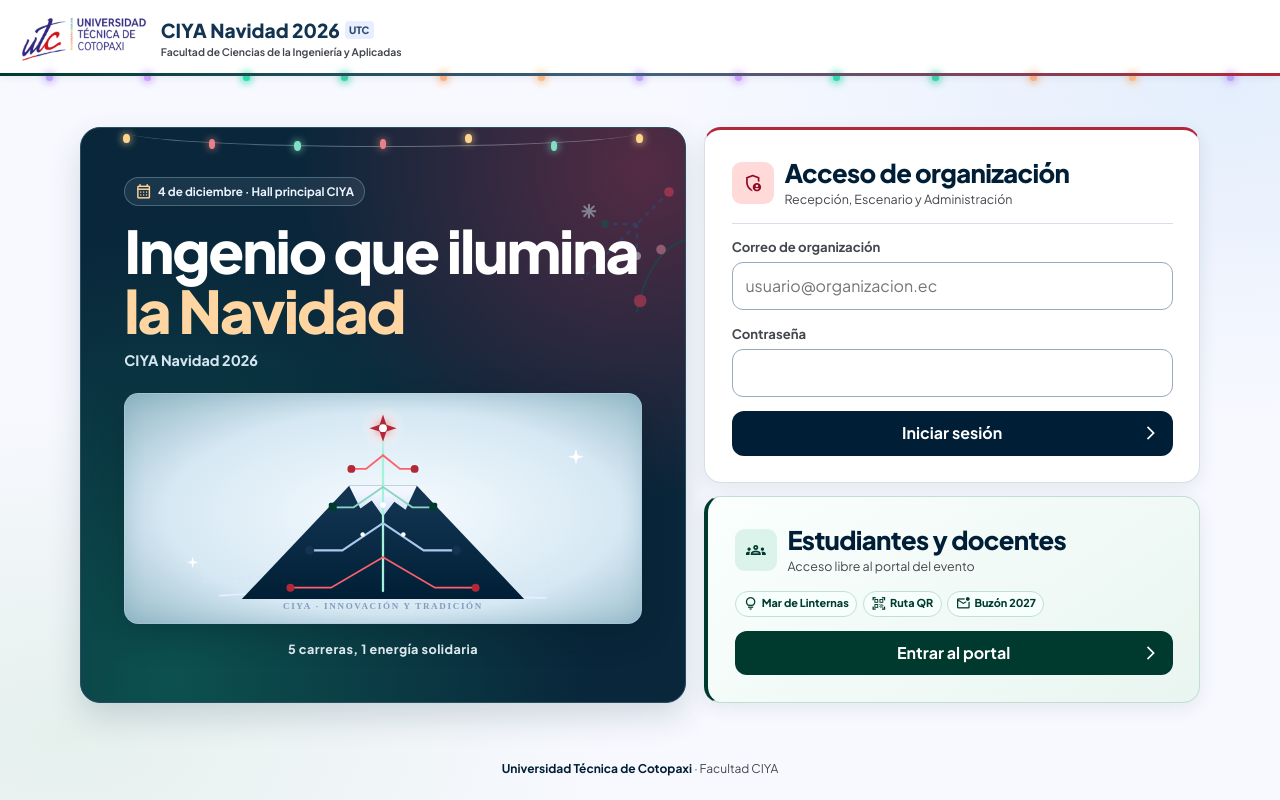
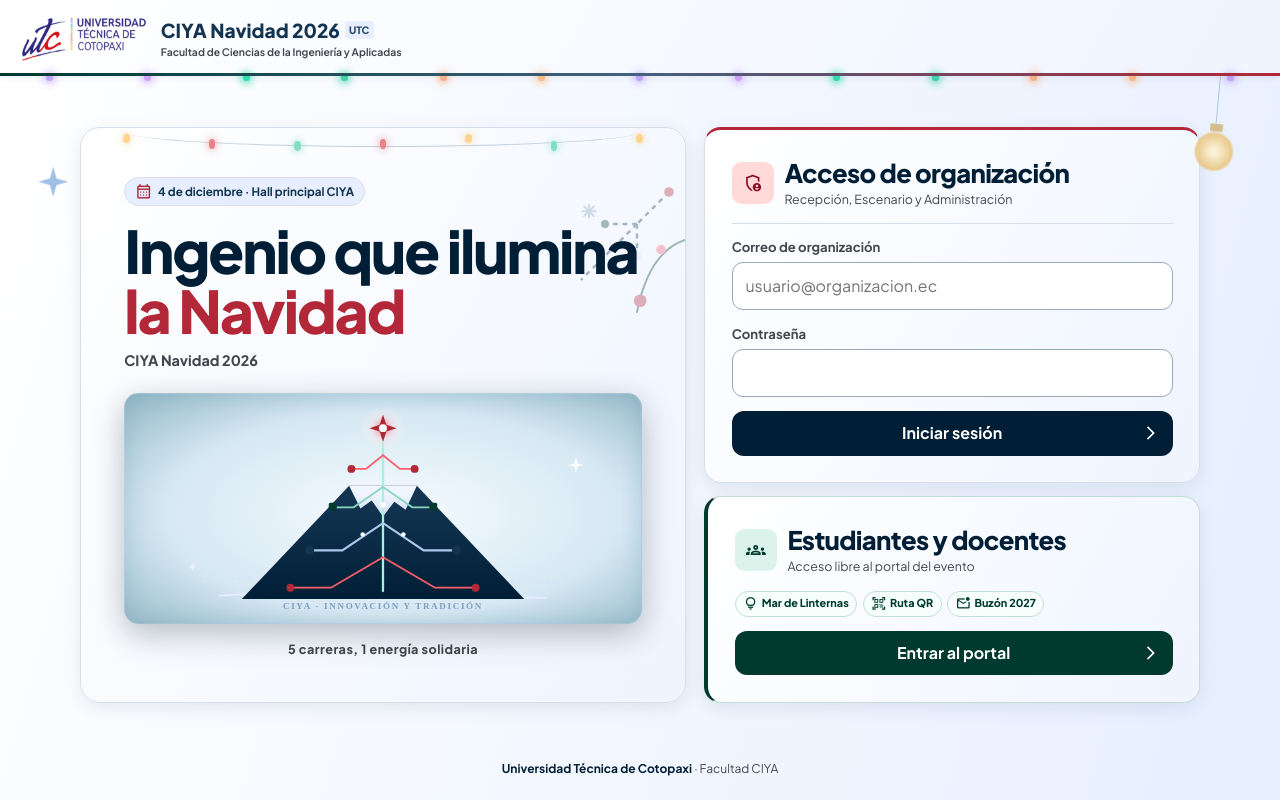
Before and after one commit to JorgeTaco/CIYA-navidad-2026, a plain HTML site: page apps/web/index.html in a window 1280 px wide. Drawn offline with Linux system fonts and the light colour scheme.

Commit message:
0.3 detallitos

```diff
--- a/apps/web/modules/cronograma/css/cronograma.css
+++ b/apps/web/modules/cronograma/css/cronograma.css
@@ -32,7 +32,7 @@
   padding: 0;
   border: 1px solid var(--line);
   border-radius: 13px;
-  background: var(--panel);
+  background: var(--surface-gradient);
   box-shadow: var(--shadow);
 }
 .schedule-entry details[open] { border-color: var(--tint); }
--- a/apps/web/modules/formularios-datos/css/acceso.css
+++ b/apps/web/modules/formularios-datos/css/acceso.css
@@ -1,10 +1,3 @@
-.access-page {
-  background:
-    radial-gradient(ellipse at 96% 12%, #e4eefc, transparent 36rem),
-    radial-gradient(ellipse at 5% 92%, #e5f0ed, transparent 35rem),
-    var(--bg);
-}
-
 .access-layout {
   display: grid;
   grid-template-columns: minmax(0, 1.1fr) minmax(0, .9fr);
@@ -24,14 +17,11 @@
   overflow: hidden;
   min-width: 0;
   padding: clamp(1.5rem, 4vw, 2.7rem);
-  border: 1px solid #294d61;
+  border: 1px solid var(--line);
   border-radius: 1.25rem;
-  background:
-    radial-gradient(ellipse at 93% 7%, #542b44, transparent 44%),
-    radial-gradient(ellipse at 15% 96%, #0c514f, transparent 58%),
-    #09263a;
-  box-shadow: 0 14px 32px #0e304629;
-  color: #fff;
+  background: var(--surface-gradient);
+  box-shadow: var(--shadow);
+  color: var(--primary);
 }
 
 .access-banner::before {
@@ -41,8 +31,7 @@
   width: 11rem;
   aspect-ratio: 1;
   background: url('../../portal-linterna/media/circuito.svg') center / contain no-repeat;
-  opacity: .42;
-  filter: brightness(1.7);
+  opacity: .35;
   pointer-events: none;
   content: '';
 }
@@ -60,7 +49,7 @@
 .access-lights::before {
   position: absolute;
   inset: -.8rem 0 .4rem;
-  border-bottom: 1px solid #cad5d966;
+  border-bottom: 1px solid #7089a566;
   border-radius: 0 0 50% 50%;
   content: '';
 }
@@ -87,27 +76,27 @@
   align-items: center;
   gap: .36rem;
   padding: .3rem .62rem;
-  border: 1px solid #82a8bc70;
+  border: 1px solid var(--line);
   border-radius: 999px;
-  background: #daeaff15;
-  color: #eaf3ff;
+  background: var(--panel-2);
+  color: var(--primary-soft);
   font-size: .73rem;
   font-weight: 700;
 }
 
-.access-event-date .material-symbols-outlined { color: #ffd69a; font-size: 1.08rem; }
+.access-event-date .material-symbols-outlined { color: var(--red); font-size: 1.08rem; }
 
 .access-banner h1 {
   max-width: 13ch;
   margin: .85rem 0 .55rem;
-  color: #fff;
+  color: var(--primary);
   font-size: clamp(2.4rem, 4.6vw, 4.35rem);
   font-weight: 800;
   line-height: 1.03;
 }
 
-.access-banner h1 em { color: #ffd6a1; font-style: normal; white-space: nowrap; }
-.access-banner-copy > p { margin: 0; color: #d4e5f2; font-size: .9rem; font-weight: 750; }
+.access-banner h1 em { color: var(--red); font-style: normal; }
+.access-banner-copy > p { margin: 0; color: var(--muted); font-size: .9rem; font-weight: 750; }
 
 .access-art {
   position: relative;
@@ -132,12 +121,17 @@
   aspect-ratio: 1;
   background: #fff;
   clip-path: polygon(50% 0, 60% 41%, 100% 50%, 60% 60%, 50% 100%, 40% 60%, 0 50%, 40% 41%);
+  animation: festive-sparkle 5s ease-in-out infinite alternate;
 }
 
 .sparkle-top { top: 24%; right: 11%; }
-.sparkle-bottom { bottom: 24%; left: 12%; width: .7rem; }
+.sparkle-bottom { bottom: 24%; left: 12%; width: .7rem; animation-delay: -2.5s; }
 
-.access-motto { margin: 0; color: #e4f0f4; text-align: center; font-size: .79rem; font-weight: 750; letter-spacing: .035em; }
+@media (prefers-reduced-motion: reduce) {
+  .access-sparkle { animation: none; }
+}
+
+.access-motto { margin: 0; color: var(--muted); text-align: center; font-size: .79rem; font-weight: 750; letter-spacing: .035em; }
 
 .access-choices { display: grid; align-content: start; gap: .85rem; }
 
@@ -153,7 +147,6 @@
   overflow: hidden;
   border-color: #c3ddd6;
   border-inline-start: 4px solid var(--green);
-  background: linear-gradient(145deg, #fafffd, #e9f5f0);
 }
 
 .access-card-heading { display: flex; align-items: center; gap: .65rem; margin-bottom: .9rem; }
@@ -203,7 +196,7 @@
   padding: .75rem;
   border: 1px solid var(--line);
   border-radius: var(--radius);
-  background: var(--bg-soft);
+  background: var(--surface-gradient);
 }
 .access-panel-link h3 { margin: 0 0 .2rem; }
 .access-panel-link p { margin: 0; color: var(--muted); font-size: .82rem; }
--- a/apps/web/modules/portal-linterna/css/qr.css
+++ b/apps/web/modules/portal-linterna/css/qr.css
@@ -17,6 +17,6 @@
 .qr-story .btn.ghost { margin-top: .8rem; }
 .qr-story .trivia-option { min-height: 48px; justify-content: flex-start; overflow-wrap: anywhere; }
 .trivia-option span { display: grid; place-items: center; flex: 0 0 1.6rem; aspect-ratio: 1; border-radius: 6px; background: var(--panel-strong); color: var(--primary); }
-.qr-story.gold-view { border-color: #d9b467; background: radial-gradient(ellipse at 50% 12%, var(--gold-soft), transparent 80%), var(--panel); }
+.qr-story.gold-view { border-color: #d9b467; }
 .gold-view .gold-code { margin-block: .5rem; font-variant-numeric: tabular-nums; }
 #gold-refresh { min-height: 44px; }
--- a/apps/web/shared/css/base.css
+++ b/apps/web/shared/css/base.css
@@ -8,13 +8,34 @@ html {
 :focus-visible { outline: 2px solid var(--focus); outline-offset: 3px; }
 
 body {
+  position: relative;
+  isolation: isolate;
   display: flex;
   flex-direction: column;
   min-height: 100vh;
   margin: 0;
-  background: var(--bg);
+  background: linear-gradient(105deg, var(--panel), var(--bg-soft) 68%, var(--panel-2));
   color: var(--text);
   font: 400 1rem/1.5 'Plus Jakarta Sans', system-ui, sans-serif;
+}
+
+body::after {
+  position: absolute;
+  inset-block-start: calc(var(--header-height) + env(safe-area-inset-top) + 5.2rem);
+  inset-inline-start: clamp(.2rem, 3vw, 3.5rem);
+  z-index: -1;
+  width: clamp(.8rem, 2.7vw, 1.9rem);
+  aspect-ratio: 1;
+  background: #91b6e3;
+  clip-path: polygon(50% 0, 61% 39%, 100% 50%, 61% 61%, 50% 100%, 39% 61%, 0 50%, 39% 39%);
+  pointer-events: none;
+  animation: festive-sparkle 6s ease-in-out infinite alternate;
+  content: '';
+}
+
+@keyframes festive-sparkle {
+  from { opacity: .42; transform: translateY(0) scale(.82); }
+  to { opacity: .9; transform: translateY(.5rem) scale(1); }
 }
 
 a { color: var(--blue); }
@@ -45,7 +66,7 @@ small, .muted { color: var(--muted); }
   top: 0;
   z-index: 50;
   padding-top: env(safe-area-inset-top);
-  background: var(--panel);
+  background: var(--surface-gradient);
   box-shadow: 0 1px 8px rgba(18, 52, 81, .08);
 }
 
@@ -68,6 +89,28 @@ small, .muted { color: var(--muted); }
   pointer-events: none;
 }
 
+.header-garland::before {
+  position: absolute;
+  inset-block-start: 0;
+  inset-inline-end: clamp(.3rem, 3vw, 3rem);
+  width: clamp(1rem, 3.7vw, 2.6rem);
+  height: clamp(2rem, 8vw, 6rem);
+  background:
+    linear-gradient(#a1b5ce, #a1b5ce) center top / 1px 54% no-repeat,
+    linear-gradient(#d0aa60, #d0aa60) center 54% / 30% 8% no-repeat,
+    radial-gradient(circle closest-side at 50% 53%, #fff1c8 15%, #e8bc64 88%, transparent 100%)
+      center bottom / 100% 45% no-repeat;
+  opacity: .74;
+  transform-origin: center top;
+  animation: ornament-sway 7s ease-in-out infinite alternate;
+  content: '';
+}
+
+@keyframes ornament-sway {
+  from { transform: rotate(-8deg); }
+  to { transform: rotate(8deg); }
+}
+
 .header-garland span {
   width: .44rem;
   height: .44rem;
@@ -82,6 +125,9 @@ small, .muted { color: var(--muted); }
 .header-garland span:nth-child(3n) { animation-delay: -.8s; }
 .header-garland span:nth-child(3n + 1) { animation-delay: -1.6s; }
 .header-garland span:nth-child(2n) { animation-duration: 2.8s; }
+.header-garland span:nth-child(4n + 2) { color: #ef476f; }
+.header-garland span:nth-child(4n + 3) { color: #06d6a0; }
+.header-garland span:nth-child(4n) { color: #4cc9f0; }
 
 @keyframes header-garland-lights {
   0%, 100% { color: #ffd166; opacity: .7; }
@@ -92,7 +138,8 @@ small, .muted { color: var(--muted); }
 }
 
 @media (prefers-reduced-motion: reduce) {
-  .header-garland span { animation: none; }
+  body::after, .header-garland::before, .header-garland span { animation: none; }
+  body::after { opacity: .6; }
 }
 
 .topbar-inner {
--- a/apps/web/shared/css/components.css
+++ b/apps/web/shared/css/components.css
@@ -4,7 +4,7 @@
   padding: clamp(1rem, 3vw, 2rem);
   border: 1px solid var(--line);
   border-radius: var(--radius);
-  background: var(--panel);
+  background: var(--surface-gradient);
   box-shadow: var(--shadow);
 }
 
@@ -50,7 +50,7 @@
 .grid.auto { grid-template-columns: repeat(auto-fit, minmax(250px, 1fr)); }
 
 .card {
-  background: var(--panel);
+  background: var(--surface-gradient);
   border: 1px solid var(--line);
   border-radius: var(--radius);
   padding: 1.2rem;
@@ -196,7 +196,7 @@ td.wrap { white-space: normal; min-width: 220px; }
 .toast-item.leaving { opacity: 0; }
 
 .pin-overlay { position: fixed; inset: 0; z-index: 300; background: rgba(2, 7, 15, 0.88); display: grid; place-items: center; padding: 1rem; overflow: auto; }
-.pin-card { width: min(420px, 100%); background: var(--panel); border: 1px solid var(--line); border-radius: 20px; padding: 1.5rem; box-shadow: var(--shadow); }
+.pin-card { width: min(420px, 100%); background: var(--surface-gradient); border: 1px solid var(--line); border-radius: 20px; padding: 1.5rem; box-shadow: var(--shadow); }
 .pin-error { color: #900a24; font-size: 0.82rem; margin-top: 0.5rem; }
 
 details { border: 1px solid var(--line); border-radius: 12px; padding: 0.7rem 0.9rem; margin-bottom: 0.6rem; }
--- a/apps/web/shared/css/responsive.css
+++ b/apps/web/shared/css/responsive.css
@@ -70,6 +70,7 @@
 
 @media print {
   body { padding-bottom: 0 !important; background: #fff; color: #000; }
+  body::after { display: none; }
   .topbar, .footer, .btn, .pin-overlay, .toast-box, .route-shortcuts { display: none !important; }
   .card, .hero, .event-hero { border-color: #aaa; box-shadow: none; background: #fff; color: #000; }
   .print-only { display: block; }
--- a/apps/web/shared/css/tokens.css
+++ b/apps/web/shared/css/tokens.css
@@ -39,5 +39,6 @@
   --radius: .75rem;
   --header-height: 4.75rem;
   --navigation-height: 4rem;
+  --surface-gradient: linear-gradient(120deg, var(--panel), var(--bg-soft));
   --festive-rule: linear-gradient(90deg, var(--green), var(--tint), var(--red));
 }
```
Also changed, not shown: apps/web/admin.html (+4 -0 lines), apps/web/cronograma.html (+4 -0 lines), apps/web/escenario.html (+4 -0 lines), apps/web/modules/portal-linterna/css/portal.css (+7 -7 lines), apps/web/qr.html (+4 -0 lines), apps/web/recepcion.html (+4 -0 lines).
